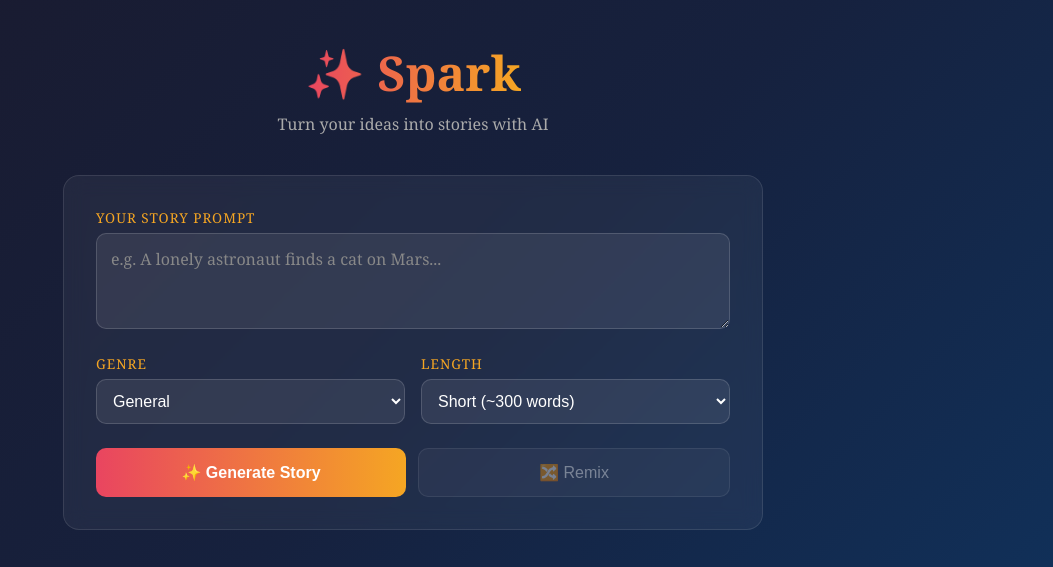
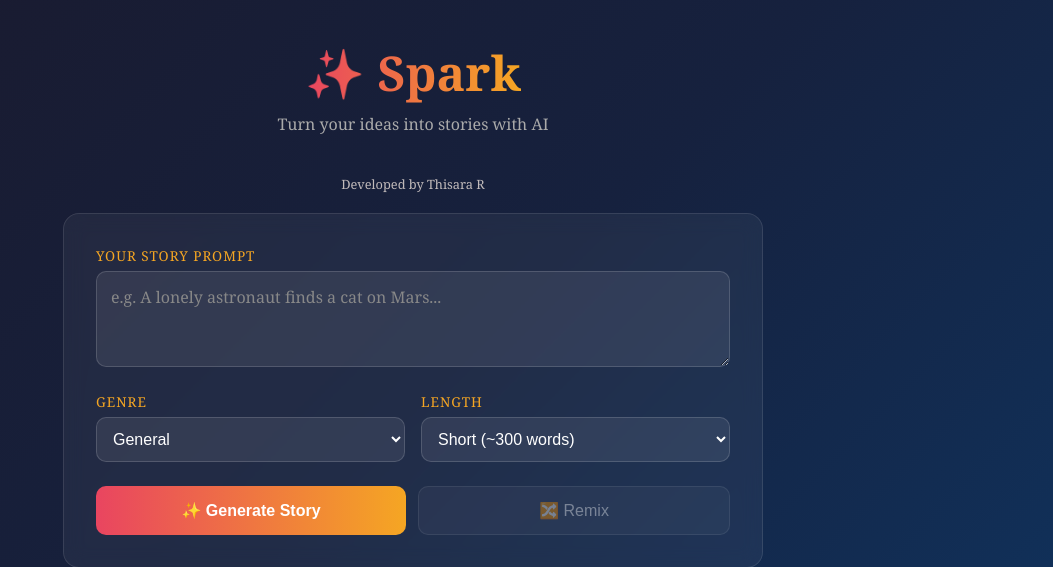
Before and after one commit to dtdrupasinghe/spark-story-generator, a Flask app: page / in a window 1280 px wide. Shown: the top 567 px of the page, without its empty margins (227-1280 px from the left). Run offline with Flask 3, Linux system fonts and the light colour scheme.

Commit message:
Add developer credit

```diff
--- a/templates/index.html
+++ b/templates/index.html
@@ -169,6 +169,7 @@
 
     <h1>✨ Spark</h1>
     <p class="subtitle">Turn your ideas into stories with AI</p>
+    <p style="color: #c2bbbb; font-size: 0.8rem; margin-bottom: 20px;">Developed by Thisara R</p>
 
     <div class="card">
         <label>Your Story Prompt</label>
```
